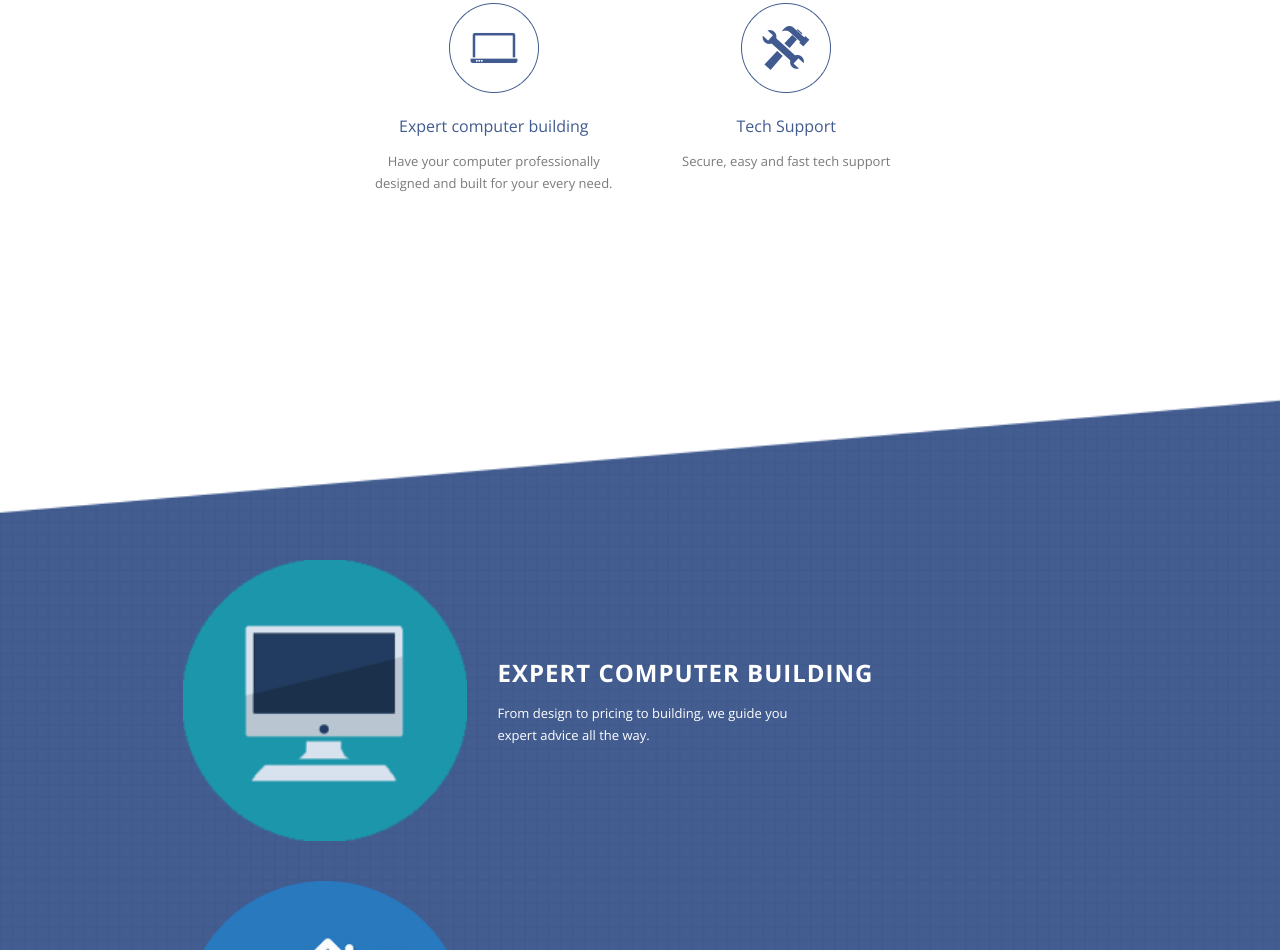
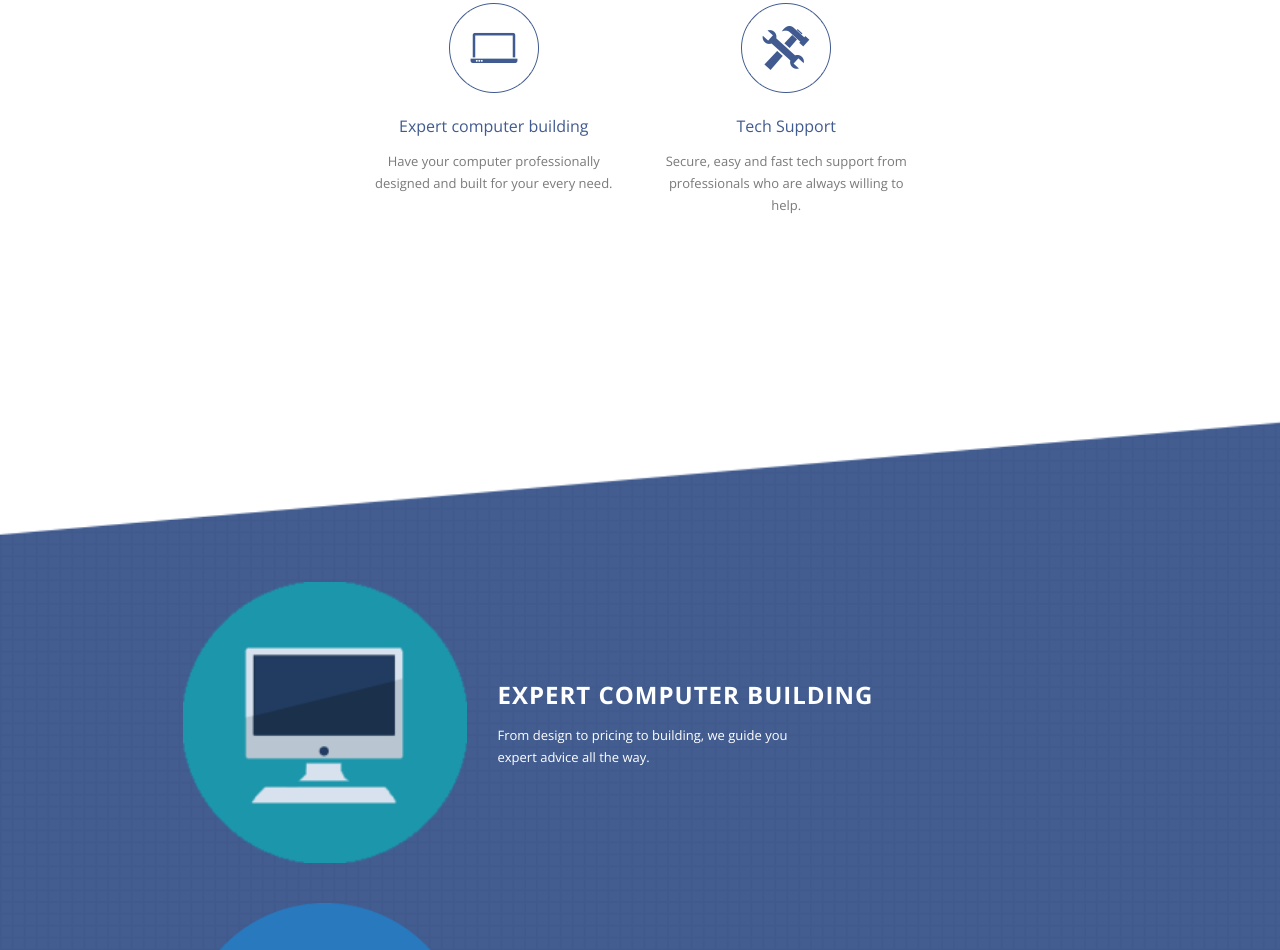
Before and after one commit to GenTechSolutions/GenTechSolutions.github.io, a plain HTML site: page index.html in a window 1280 px wide. Shown: the part 880-1830 px from the top of the page. Drawn offline with nearby package versions, Linux system fonts and the light colour scheme; a script that the page names is missing.

Commit message:
Update index.html

```diff
--- a/index.html
+++ b/index.html
@@ -73,7 +73,7 @@ http://www.tooplate.com/view/2091-ziggy
                     <img src="img/first-icon.png" alt="">
                   </div>
                   <h4>Tech Support</h4>
-                  <p>Secure, easy and fast tech support</p>
+                  <p>Secure, easy and fast tech support from professionals who are always willing to help.</p>
                 </div>
               </div>
             </div>
```
